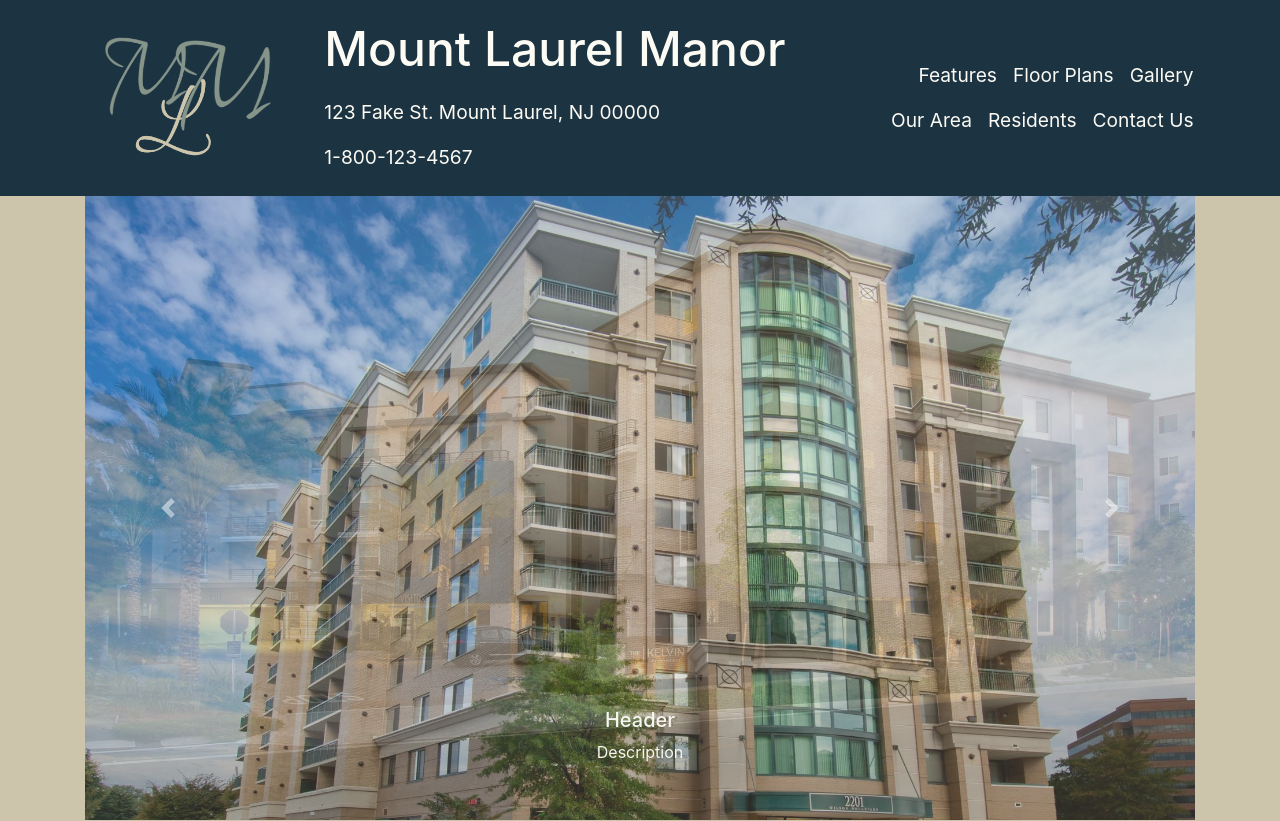
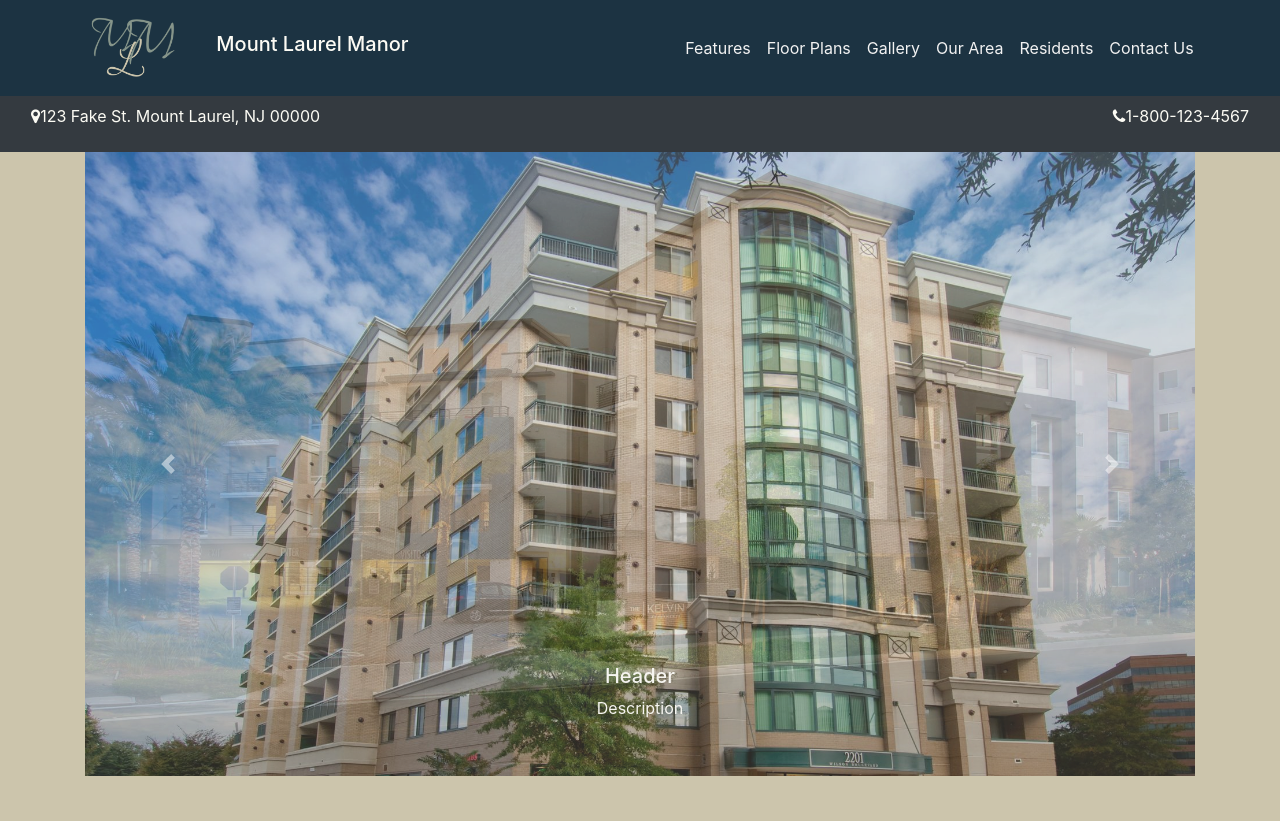
Before and after one commit to memisgulden/apartment, a website: page public/index.html in a window 1280 px wide. Shown: the top 821 px of the page. Drawn offline with nearby package versions, Linux system fonts and the light colour scheme.

Commit message:
navbar mess

```diff
--- a/public/css/style.css
+++ b/public/css/style.css
@@ -10,35 +10,44 @@ body, html {
 
 }
 
-a {
-    color: #fcfbf4 !important;
-}
-
 #navLogo {
     padding-left: 5%;
 }
 
 #logo {
-    height: 10em;
+    height: 5em;
 }
 
 #collapsingNavbar3{
     padding-right: 5%;
 }
 
-#name {
-    font-size: 3em;
+#navbar a {
+    display: block;
+    color: #f2f2f2;
+    /* text-align: center; */
+    /* padding: 14px 16px; */
+    /* text-decoration: none; */
+    /* font-size: 17px; */
 }
 
-#links {
-    font-size: 1.2em;
-
+#navbar a:hover {
+    /* background-color: #ddd; */
+    color: black;
 }
 
-.nav-item:hover{
-    /* background-color: pink; */
-    font-size:1.4em;
+#navbar a.active {
+    background-color: #4CAF50;
+    color: white;
 }
+
+.sticky {
+    position: fixed;
+    top: 0;
+    width: 100%;
+  }
+
+
 
 
 /* Card Deck */
--- a/public/index.html
+++ b/public/index.html
@@ -23,16 +23,14 @@
 <body>
 
     <!-- Nav Bar-->
-    <nav class="navbar navbar-light navbar-expand-md justify-content-center" id="navbar">
+    <nav class="navbar navbar-expand-md justify-content-center" class="sticky" id="navbar">
 
         <div class="col" id="navLogo">
             <img id="logo" src="photos/Screen Shot 2018-12-06 at 1.31.17 PM.png">
         </div>
 
         <div class="col">
-            <h1 id="name" class="navbar-brand d-flex mr-auto" style="color: #fcfbf4">Mount Laurel Manor</h1>
-            <p style="font-size: 1.2em">123 Fake St. Mount Laurel, NJ 00000</p>
-            <p style="font-size: 1.2em">1-800-123-4567</p>
+            <h2 id="name" class="navbar-brand d-flex mr-auto" style="color: #fcfbf4">Mount Laurel Manor</h2>
         </div>
 
         <button class="navbar-toggler" type="button" data-toggle="collapse" data-target="#collapsingNavbar3">
@@ -41,7 +39,7 @@
 
         <div class="col navbar-collapse collapse " id="collapsingNavbar3" style="color: #fcfbf4">
 
-            <ul id="links" class="nav navbar-nav ml-auto w-100 justify-content-end">
+            <ul class="nav navbar-nav ml-auto w-100 justify-content-end">
                 <li class="nav-item">
                     <a class="nav-link" href="#">Features</a>
                 </li>
@@ -62,7 +60,21 @@
                 </li>
             </ul>
         </div>
+
+
     </nav>
+
+    <!-- Address and Phone Number Nav Bar-->
+    <nav class="navbar navbar-light bg-dark navbar-expand-md justify-content-center">
+        <div class="col text-left">
+            <p style="font-size: 1em"><i class="fa fa-map-marker" aria-hidden="true"></i>123 Fake St. Mount Laurel, NJ 00000</p>
+        </div>
+
+        <div class="col text-right">
+            <p style="font-size: 1em"><i class="fa fa-phone" aria-hidden="true"></i>1-800-123-4567</p>
+        </div>
+    </nav>
+
 
     <!-- Wrap Content in Container for Gutters-->
     <div class="container">
```
